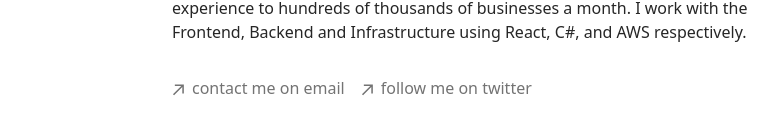
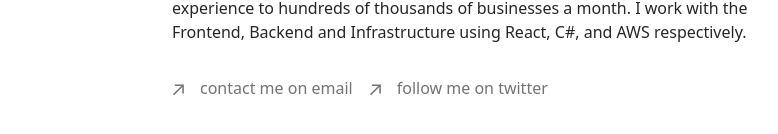
Before and after one commit to joshuarichards001/josh.work, a Next.js app: page / in a window 1280 px wide. Shown: the part 448-582 px from the top of the page, without its empty margins (170-948 px from the left). Built offline with nearby package versions, Linux system fonts and the light colour scheme.

Commit message:
Pull link styles to a variable on home page

```diff
--- a/app/page.tsx
+++ b/app/page.tsx
@@ -3,6 +3,8 @@ import { ArrowIcon, CVIcon, GitHubIcon, LinkedinIcon } from "./components/icons"
 import Image from "next/image";
 
 export default function Home() {
+  const linkStyles = "flex items-center gap-2 transition-all hover:text-neutral-700 dark:hover:text-neutral-200";
+
   return (
     <main className="flex">
       <div>
@@ -13,7 +15,7 @@ export default function Home() {
         <div className="flex items-start md:items-center my-8 flex-col md:flex-row">
           <Image className="rounded-full" src="/avatar.jpeg" width="100" height="100" alt="me" />
           <div className="mt-8 md:mt-0 ml-0 md:ml-6 space-y-2 text-neutral-500 dark:text-neutral-400">
-            <Link href="/cv.pdf" className="flex items-center gap-2">
+            <Link href="/cv.pdf" className={linkStyles}>
               <CVIcon />
               {`CV / Resume`}
             </Link>
@@ -21,7 +23,7 @@ export default function Home() {
               rel="noopener noreferrer"
               target="_blank"
               href="https://github.com/joshuarichards001"
-              className="flex items-center gap-2"
+              className={linkStyles}
             >
               <GitHubIcon />
               {`GitHub Profile`}
@@ -30,7 +32,7 @@ export default function Home() {
               rel="noopener noreferrer"
               target="_blank"
               href="https://www.linkedin.com/in/joshua-stewart-richards/"
-              className="flex items-center gap-2"
+              className={linkStyles}
             >
               <LinkedinIcon />
               {`Linkedin Profile`}
@@ -45,7 +47,7 @@ export default function Home() {
         <ul className="flex flex-col md:flex-row mt-8 space-x-0 md:space-x-4 space-y-2 md:space-y-0 font-sm text-neutral-500 dark:text-neutral-400">
           <li>
             <a
-              className="flex items-center hover:text-neutral-700 dark:hover:text-neutral-200 transition-all"
+              className={linkStyles}
               rel="noopener noreferrer"
               target="_blank"
               href="mailto:joshuarichards001@gmail.com"
@@ -56,7 +58,7 @@ export default function Home() {
           </li>
           <li>
             <a
-              className="flex items-center hover:text-neutral-700 dark:hover:text-neutral-200 transition-all"
+              className={linkStyles}
               rel="noopener noreferrer"
               target="_blank"
               href="https://twitter.com/joshrichardsdev"
```
